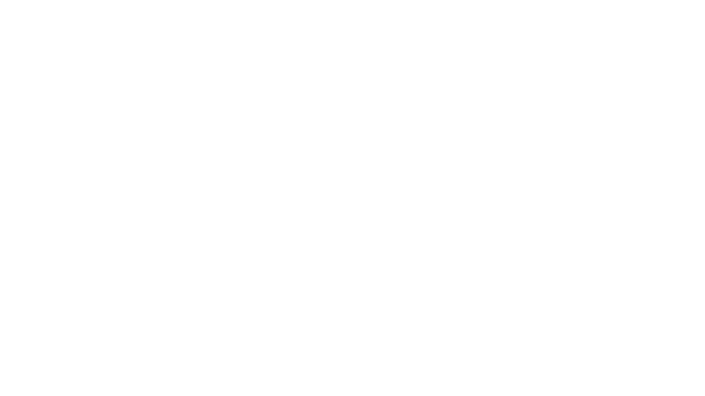
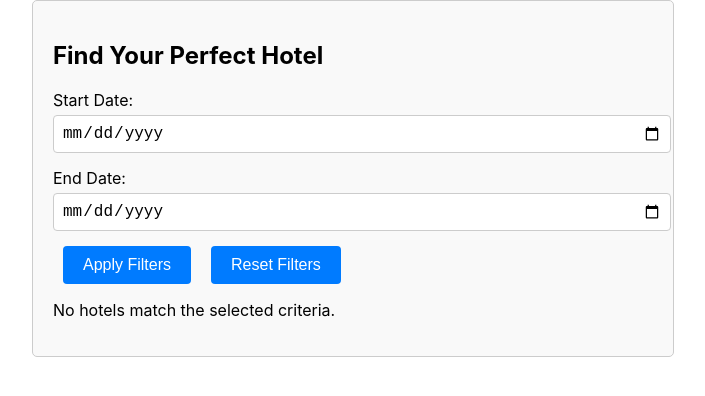
Before and after one commit to mzbayaa/e-Hotels-App, a React (Create React App) app: page /customer in a window 1280 px wide. Before the commit this address had no page. Shown: the top 396 px of the page, without its empty margins (287-992 px from the left). Built offline with nearby package versions, Linux system fonts and the light colour scheme.

Commit message:
customer date filter created

```diff
--- a/src/App.js
+++ b/src/App.js
@@ -2,12 +2,16 @@ import React from "react";
 import "./App.css";
 import { BrowserRouter as Router, Routes, Route } from "react-router-dom";
 import Home from "./Components/Pages/Home";
+import Customer from "./Components/Pages/Customer";
+import Employee from "./Components/Pages/Employee";
 
 function App() {
   return (
     <Router>
       <Routes>
         <Route path="/" exact element={<Home />} />
+        <Route path="/customer" exact element={<Customer />} />
+        <Route path="/employee" exact element={<Employee />} />
       </Routes>
     </Router>
   );
--- /dev/null
+++ b/src/Components/Pages/Customer.css
@@ -0,0 +1,57 @@
+.customer-container {
+  max-width: 600px;
+  margin: 0 auto;
+  padding: 20px;
+  border: 1px solid #ccc;
+  border-radius: 5px;
+  background-color: #f9f9f9;
+}
+
+.filter-section {
+  margin-bottom: 15px;
+}
+
+label {
+  display: block;
+  margin-bottom: 5px;
+}
+
+input[type="date"],
+select {
+  width: 100%;
+  padding: 8px;
+  font-size: 16px;
+  border: 1px solid #ccc;
+  border-radius: 4px;
+}
+
+.error {
+  color: red;
+  font-size: 14px;
+  margin-top: 5px; /* Add some spacing between error message and input */
+}
+
+.btn {
+  display: inline-block;
+  padding: 10px 20px;
+  margin-right: 10px;
+  font-size: 16px;
+  color: #fff;
+  background-color: #007bff;
+  border: none;
+  border-radius: 4px;
+  cursor: pointer;
+}
+
+.btn:hover {
+  background-color: #0056b3;
+}
+
+ul {
+  list-style-type: none;
+  padding: 0;
+}
+
+ul li {
+  margin-bottom: 5px;
+}
--- /dev/null
+++ b/src/Components/Pages/Customer.jsx
@@ -0,0 +1,191 @@
+import React, { useState } from "react";
+import "./Customer.css";
+
+const Customer = () => {
+  // Simulated hotel data
+  const hotelData = [
+    {
+      name: "Hotel A",
+      capacity: 2,
+      area: "City",
+      price: 100,
+      hotelChain: "Chain 1",
+      category: "3-star",
+    },
+    {
+      name: "Hotel B",
+      capacity: 4,
+      area: "Beach",
+      price: 150,
+      hotelChain: "Chain 2",
+      category: "4-star",
+    },
+    {
+      name: "Hotel C",
+      capacity: 2,
+      area: "City",
+      price: 120,
+      hotelChain: "Chain 1",
+      category: "2-star",
+    },
+    {
+      name: "Hotel D",
+      capacity: 6,
+      area: "Mountain",
+      price: 200,
+      hotelChain: "Chain 3",
+      category: "5-star",
+    },
+    // Add more simulated hotel data as needed
+  ];
+
+  // State to manage filter values and errors
+  const [filters, setFilters] = useState({
+    startDate: "",
+    endDate: "",
+    capacity: "",
+    area: "",
+    hotelChain: "",
+    category: "",
+    priceRange: "",
+  });
+  const [filteredHotels, setFilteredHotels] = useState([]);
+  const [errors, setErrors] = useState({});
+
+  // Handler for applying filters
+  const applyFilters = () => {
+    // Validate filters
+    const errors = {};
+    if (!filters.startDate) {
+      errors.startDate = "Start date is required";
+    }
+    if (!filters.endDate) {
+      errors.endDate = "End date is required";
+    }
+    if (
+      filters.startDate &&
+      filters.endDate &&
+      new Date(filters.endDate) < new Date(filters.startDate)
+    ) {
+      errors.endDate = "End date cannot be before start date";
+    }
+    // Add more validation for other filters if needed
+
+    if (Object.keys(errors).length === 0) {
+      // No errors, proceed with applying filters
+      let filteredData = [...hotelData];
+
+      // Filter by capacity
+      if (filters.capacity) {
+        filteredData = filteredData.filter(
+          (hotel) => hotel.capacity >= parseInt(filters.capacity)
+        );
+      }
+
+      // Filter by area
+      if (filters.area) {
+        filteredData = filteredData.filter(
+          (hotel) => hotel.area.toLowerCase() === filters.area.toLowerCase()
+        );
+      }
+
+      // Filter by hotel chain
+      if (filters.hotelChain) {
+        filteredData = filteredData.filter(
+          (hotel) =>
+            hotel.hotelChain.toLowerCase() === filters.hotelChain.toLowerCase()
+        );
+      }
+
+      // Filter by category
+      if (filters.category) {
+        filteredData = filteredData.filter(
+          (hotel) =>
+            hotel.category.toLowerCase() === filters.category.toLowerCase()
+        );
+      }
+
+      // Filter by price range
+      if (filters.priceRange) {
+        const [minPrice, maxPrice] = filters.priceRange.split("-");
+        filteredData = filteredData.filter(
+          (hotel) =>
+            hotel.price >= parseInt(minPrice) &&
+            hotel.price <= parseInt(maxPrice)
+        );
+      }
+
+      // Update filtered hotels state
+      setFilteredHotels(filteredData);
+    } else {
+      // Update errors state to display error messages
+      setErrors(errors);
+    }
+  };
+
+  // Handler for resetting filters
+  const resetFilters = () => {
+    setFilters({
+      startDate: "",
+      endDate: "",
+      capacity: "",
+      area: "",
+      hotelChain: "",
+      category: "",
+      priceRange: "",
+    });
+    setFilteredHotels([]);
+    setErrors({});
+  };
+
+  return (
+    <div className="customer-container">
+      <h2>Find Your Perfect Hotel</h2>
+      <div className="filter-section">
+        <label>Start Date:</label>
+        <input
+          type="date"
+          value={filters.startDate}
+          onChange={(e) =>
+            setFilters({ ...filters, startDate: e.target.value })
+          }
+        />
+        {errors.startDate && <span className="error">{errors.startDate}</span>}
+      </div>
+      <div className="filter-section">
+        <label>End Date:</label>
+        <input
+          type="date"
+          value={filters.endDate}
+          onChange={(e) => setFilters({ ...filters, endDate: e.target.value })}
+        />
+        {errors.endDate && <span className="error">{errors.endDate}</span>}
+      </div>
+      {/* Other filter options (capacity, area, hotelChain, category, priceRange) */}
+      {/* Implement similar input/select elements for other filter options */}
+
+      <button className="btn" onClick={applyFilters}>
+        Apply Filters
+      </button>
+      <button className="btn" onClick={resetFilters}>
+        Reset Filters
+      </button>
+
+      {/* Display filtered hotels */}
+      {filteredHotels.length > 0 ? (
+        <div>
+          <h3>Available Hotels:</h3>
+          <ul>
+            {filteredHotels.map((hotel, index) => (
+              <li key={index}>{hotel.name}</li>
+            ))}
+          </ul>
+        </div>
+      ) : (
+        <p>No hotels match the selected criteria.</p>
+      )}
+    </div>
+  );
+};
+
+export default Customer;
--- /dev/null
+++ b/src/Components/Pages/Employee.jsx
@@ -0,0 +1,8 @@
+import React from "react";
+import "./Employee.css";
+
+export const Employee = () => {
+  return <div>Employee</div>;
+};
+
+export default Employee;
--- a/src/Components/Pages/Home.css
+++ b/src/Components/Pages/Home.css
@@ -0,0 +1,36 @@
+.home-container {
+  text-align: center;
+  margin-top: 100px;
+}
+
+.description {
+  width: 80%;
+  margin: 0 auto;
+}
+
+.user-options {
+  display: flex;
+  justify-content: center;
+  margin-top: 50px;
+}
+
+.user-option {
+  margin: 0 20px;
+}
+
+.btn {
+  margin: 0 10px;
+  padding: 10px 20px;
+  font-size: 18px;
+  border: 2px solid #007bff;
+  background-color: #007bff;
+  color: #fff;
+  cursor: pointer;
+  border-radius: 5px;
+  transition: background-color 0.3s, color 0.3s;
+}
+
+.btn:hover {
+  background-color: #0056b3;
+  border-color: #0056b3;
+}
--- a/src/Components/Pages/Home.jsx
+++ b/src/Components/Pages/Home.jsx
@@ -1,8 +1,48 @@
 import React from "react";
+import { useNavigate } from "react-router-dom";
 import "./Home.css";
 
-export const Home = () => {
-  return <div>Home</div>;
+const Home = () => {
+  const navigate = useNavigate();
+
+  const handleCustomerClick = () => {
+    navigate("/customer");
+  };
+
+  const handleEmployeeClick = () => {
+    navigate("/employee");
+  };
+
+  return (
+    <div className="home-container">
+      <h1>Welcome to e-Hotels</h1>
+      <p className="description">
+        e-Hotels is a collaborative project developed by five well-known hotel
+        chains, offering a seamless experience for booking rooms across more
+        than 14 different locations in North America. Our platform allows you to
+        easily search for available rooms, view real-time availability, and make
+        bookings hassle-free. Whether you're a customer looking for the perfect
+        stay or an employee managing bookings, e-Hotels has you covered.
+      </p>
+      <p>Are you a customer or a employee?</p>
+      <div className="user-options">
+        <button
+          className="btn"
+          onClick={handleCustomerClick}
+          aria-label="Customer"
+        >
+          Customer
+        </button>
+        <button
+          className="btn"
+          onClick={handleEmployeeClick}
+          aria-label="Employee"
+        >
+          Employee
+        </button>
+      </div>
+    </div>
+  );
 };
 
 export default Home;
```
Also changed, not shown: src/Components/Pages/Employee.css (added).
